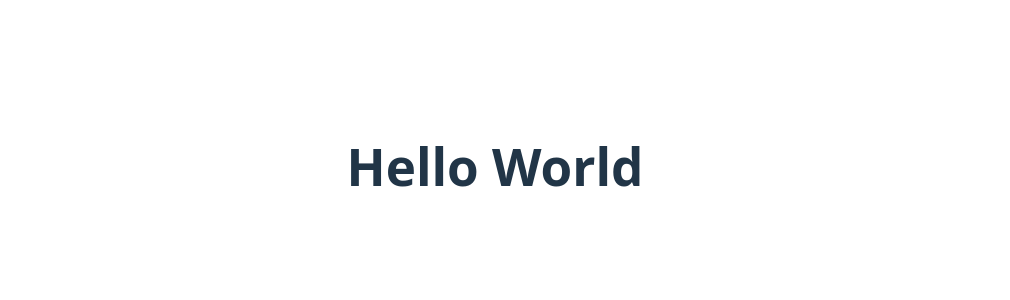
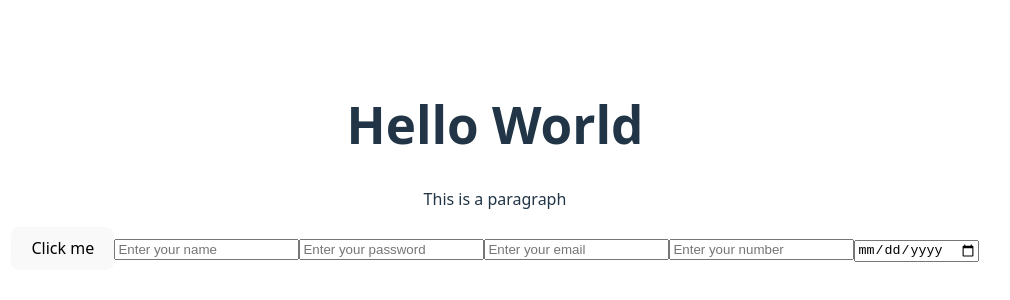
Before and after one commit to iconenemy/test-app, a React (Vite) app: page / in a window 1280 px wide. Shown: the part 234-534 px from the top of the page, without its empty margins (145-1155 px from the left). Built offline with nearby package versions, Linux system fonts and the light colour scheme.

Commit message:
Add form elements and paragraph to App component for user input

```diff
--- a/src/App.jsx
+++ b/src/App.jsx
@@ -10,6 +10,14 @@ function App() {
     <>
       <div>
         <h1>Hello World</h1>
+        <h2></h2>
+        <p>This is a paragraph</p>
+        <button>Click me</button>
+        <input type="text" placeholder="Enter your name" />
+        <input type="password" placeholder="Enter your password" />
+        <input type="email" placeholder="Enter your email" />
+        <input type="number" placeholder="Enter your number" />
+        <input type="date" placeholder="Enter your date" />
       </div>
     </>
   )
```
